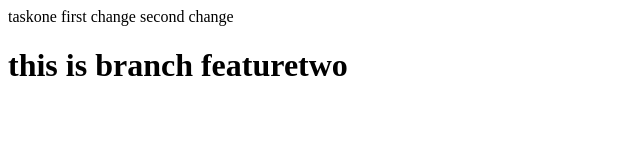
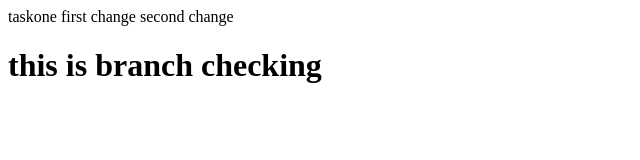
Before and after one commit to singh02raunak/check, a plain HTML site: page index.html in a window 1280 px wide. Shown: the whole page, without its empty margins (0-640 px from the left). Drawn offline with Linux system fonts and the light colour scheme.

Commit message:
checking

```diff
--- a/index.html
+++ b/index.html
@@ -8,6 +8,6 @@
 <body>
     taskone first change
     second change
-    <h1>this is branch featuretwo </h1>
+    <h1>this is branch checking </h1>
 </body>
 </html>
```
